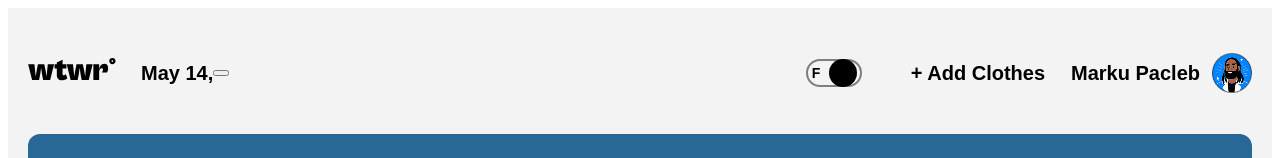
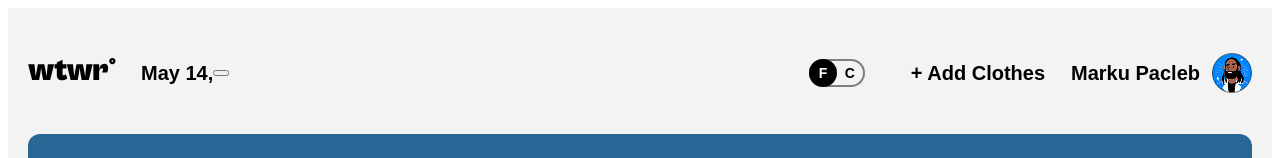
Before and after one commit to mpaclebb/se_project_react, a React (Vite) app: page / in a window 1280 px wide. Shown: the top 158 px of the page. Built offline with nearby package versions, Linux system fonts and the light colour scheme; no server answers; data requests are answered from the project's data file.

Commit message:
Profile link fix, Add button fix, toggle switch fix

```diff
--- a/db.json
+++ b/db.json
@@ -101,21 +101,6 @@
       "name": "T-Shirt",
       "weather": "hot",
       "imageUrl": "https://practicum-content.s3.us-west-1.amazonaws.com/software-engineer/wtwr-project/T-Shirt.png?etag=44ed1963c44ab19cd2f5011522c5fc09"
-
-},
-    {
-      "name": "Marku",
-      "weather": "Warm",
-      "_id": 19
-    },
-    {
-      "name": "Marku",
-      "weather": "Hot",
-      "imageUrl": "https://link",
-      "_id": 20
-
-
-
     }
   ]
 }
--- a/src/components/App/App.jsx
+++ b/src/components/App/App.jsx
@@ -1,6 +1,6 @@
-import {useState, useEffect} from "react";
-import {Route, Routes } from "react-router-dom";
-import {coordinates,APIKey} from "../../utils/constants";
+import { useState, useEffect } from "react";
+import { Route, Routes } from "react-router-dom";
+import { coordinates, APIKey } from "../../utils/constants";
 
 import "./App.css";
 import Header from "../Header/Header";
@@ -9,7 +9,7 @@ import Profile from "../Profile/Profile";
 import Footer from "../Footer/Footer";
 import ModalWithForm from "../ModalWithForm/ModalWithForm";
 import ItemModal from "../ItemModal/ItemModal";
-import {getweather, filterWeatherData} from "../../utils/weatherApi";
+import { getweather, filterWeatherData } from "../../utils/weatherApi";
 import api from "../../utils/api";
 import CurrentTemperatureUnitContext from "../../contexts/CurrentTemperatureUnitContext";
 import AddItemModal from "../AddItemModal/AddItemModal";
@@ -17,8 +17,8 @@ import DeleteConfirmationModal from "../DeleteConfirmationModal/DeleteConfirmati
 
 function App() {
   const [weatherData, setWeatherData] = useState({
-        type:"",
-        temp: { F: 999, C: 999},
+    type: "",
+    temp: { F: 999, C: 999 },
     city: "",
   });
 
@@ -31,7 +31,7 @@ function App() {
   const handleCardClick = (card) => {
     setActiveModal("preview");
     setSelectedCard(card);
-    }
+  };
   const handleAddClick = () => {
     setActiveModal("add-garment");
   };
@@ -39,7 +39,6 @@ function App() {
 
   const openConfirmationModal = () => {
     setActiveModal("delete-confirmation");
-
   };
 
   const closeActiveModal = () => {
@@ -50,8 +49,9 @@ function App() {
     setMobileMenuOpened((prev) => !prev);
   };
 
-    const handleToggleSwitchChange =() => {
-      currentTemperatureUnit ==="F"
+  const handleToggleSwitchChange = () => {
+    console.log(currentTemperatureUnit)
+    currentTemperatureUnit === "F"
       ? setCurrentTemperatureUnit("C")
       : setCurrentTemperatureUnit("F");
   };
@@ -74,25 +74,21 @@ function App() {
     api
       .removeItem(card._id)
       .then(() => {
-        setClothingItems((cards) => cards.filter((c) => c._id !==
-      card._id));
+        setClothingItems((cards) => cards.filter((c) => c._id !== card._id));
         setSelectedCard({});
         closeActiveModal();
       })
       .catch(console.error);
   };
 
-
-
   useEffect(() => {
-getweather(coordinates, APIKey )
+    getweather(coordinates, APIKey)
       .then((data) => {
         const filteredData = filterWeatherData(data);
         setWeatherData(filteredData);
       })
       .catch(console.error);
   }, []);
-
 
   useEffect(() => {
     api
@@ -104,9 +100,8 @@ useEffect(() => {
   }, []);
 
   useEffect(() => {
-      function handleCloseMethods(evt){
-
-      if (evt.key === "Escape" || evt.key === "esc" || evt.keyCode === 27){
+    function handleCloseMethods(evt) {
+      if (evt.key === "Escape" || evt.key === "esc" || evt.keyCode === 27) {
         closeActiveModal();
       }
 
@@ -157,7 +152,6 @@ useEffect(() => {
                   handleCardClick={handleCardClick}
                   handleAddClick={handleAddClick}
                   clothingItems={clothingItems}
-
                 />
               }
             />
@@ -166,7 +160,7 @@ useEffect(() => {
           <Footer />
         </div>
         <AddItemModal
-            isOpen={activeModal === "add-garmment"}
+          isOpen={activeModal === "add-garment"}
           onClose={closeActiveModal}
           onAddIem={handleAddItemSubmit}
         />
@@ -189,5 +183,4 @@ useEffect(() => {
   );
 }
 
-
 export default App;
--- a/src/components/ToggleSwitch/ToggleSwitch.css
+++ b/src/components/ToggleSwitch/ToggleSwitch.css
@@ -11,6 +11,7 @@
   width: 56px;
   height: 28px;
   appearance: none;
+  margin:0;
 }
 
 .toggle-switch__slider {
--- a/src/components/ToggleSwitch/ToggleSwitch.jsx
+++ b/src/components/ToggleSwitch/ToggleSwitch.jsx
@@ -3,9 +3,10 @@ import "./ToggleSwitch.css";
 import CurrentTemperatureUnitContext from "../../contexts/CurrentTemperatureUnitContext";
 
 const ToggleSwitch = () => {
-  const { CurrentTemperatureUnit, handleToggleSwitchChange } = useContext(
+  const { currentTemperatureUnit, handleToggleSwitchChange } = useContext(
     CurrentTemperatureUnitContext
   );
+  console.log(currentTemperatureUnit)
 
   //   const [isChecked, setIsChecked] = useState(currentTempUnit === "C");
   //   useEffect(() => setIsChecked(currentTempUnit === "C"), [currentTempUnit]);
@@ -19,18 +20,18 @@ const ToggleSwitch = () => {
       />
       <span
         className={
-          CurrentTemperatureUnit === "F"
+          currentTemperatureUnit === "F"
             ? "toggle-switch__slider toggle-switch__slider-F"
             : "toggle-switch__slider toggle-switch__slider-C"
         }
       />
       <p
-        className={`toggle-switch__temp-F ${CurrentTemperatureUnit === "F" && "toggle-switch__active"}`}
+        className={`toggle-switch__temp-F ${currentTemperatureUnit === "F" && "toggle-switch__active"}`}
       >
         F
       </p>
       <p
-        className={`toggle-switch__temp-C ${CurrentTemperatureUnit === "C" && "toggle-switch__active"}`}
+        className={`toggle-switch__temp-C ${currentTemperatureUnit === "C" && "toggle-switch__active"}`}
       >
         C
       </p>
```
Also changed, not shown: src/components/Header/Header.jsx (+14 -12 lines). Lines whose indentation alone changed are shown as unchanged.
